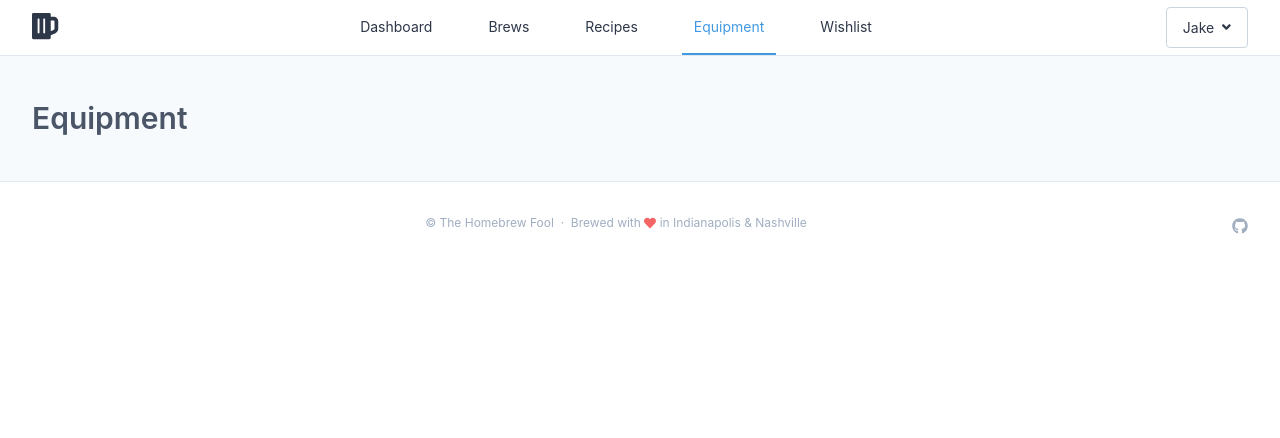
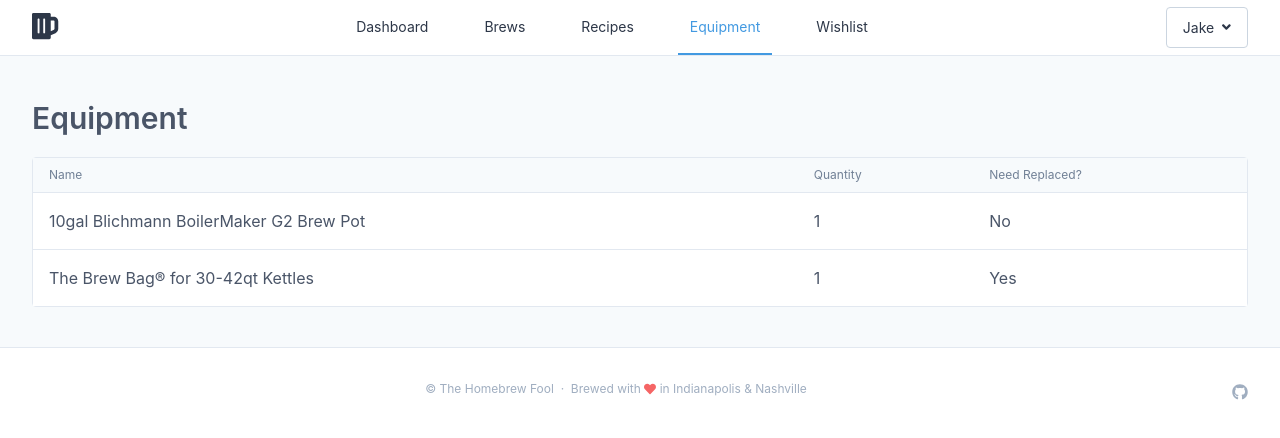
Before and after one commit to jacobelong/brewlog, a React (Create React App) app: page /equipment in a window 1280 px wide. Shown: the top 438 px of the page. Built offline with nearby package versions, Linux system fonts and the light colour scheme.

Commit message:
Refactoring

```diff
--- a/src/components/Equipment.js
+++ b/src/components/Equipment.js
@@ -1,10 +1,44 @@
-import React, { Component } from 'react'
+import React from 'react'
+import { FilterList } from './FilterComponent'
+import { Link } from 'react-router-dom'
 
-export default class Equipment extends Component {
-  render() {
-    // console.log(this.props, "FilterItems component")
-    return (
-      <h1>Equipment</h1>
-    );
+const Equipment = props => {
+
+  const headings = [
+    'Name',
+    'Quantity',
+    'Need Replaced?',
+  ];
+
+  let equipment;
+  if(props.equipment.length > 0) {
+    equipment = props.equipment.map((item) => {
+      let row = []
+      row["id"] = item.id
+      row["name"] = item.name
+      row["quantity"] = item.quantity
+      row["needsReplacement"] = (item.needsReplacement ? "Yes" : "No" )
+      return row
+    });
   }
+
+  return (
+  <>
+    <h1>Equipment</h1>
+    {(props.equipment.length) ? (
+      <FilterList
+        headings={headings}
+        rows={equipment}
+        routeBasePath="/equipment" />
+    ) : (
+      // empty state
+      <div className="w-1/3 mx-auto text-center p-6 py-10 bg-white rounded border border-gray-300 shadow-md">
+        <p className="mb-8">You haven't added any equipment yet!</p>
+        <Link to="/equipment/add" className="btn btn-primary">Add some now</Link>
+      </div>
+    )}
+  </>
+  );
 }
+
+export default Equipment;
--- a/src/components/FilterComponent.js
+++ b/src/components/FilterComponent.js
@@ -15,9 +15,9 @@ export const FilterList = (props) => {
   return (
     <div className="flex flex-col lg:flex-row">
       <div className="w-full table border rounded border-gray-300">
-        <div className="table-row">
+        <div className="table-row bg-gray-100">
           {props.headings.map((heading, index) =>
-            <div key={index} className="table-cell p-2 px-4 bg-white text-sm text-gray-500">{heading}</div>
+            <div key={index} className="table-cell p-2 px-4 text-xs text-gray-600">{heading}</div>
           )}
         </div>
 
@@ -40,7 +40,7 @@ const FilterListItem = props => {
   }
 
   return (
-    <div className="table-row p-4 px-4 text-base text-gray-700 bg-white hover:bg-blue-100 hover:text-blue-500 cursor-pointer" onClick={() => handleClick(route)}>
+    <div className="table-row p-4 px-4 text-base text-gray-700 bg-white hover:bg-blue-100 hover:text-blue-500 cursor-pointer" onClick={() => handleClick(route)} tabIndex="0">
       {Object.keys(props.item).map(key => {
         if (key !== "id")
           return <div key={key} className="table-cell table-cell p-4 border-t border-gray-300">{props.item[key]}</div>
--- a/src/components/layout/Header/index.js
+++ b/src/components/layout/Header/index.js
@@ -7,7 +7,7 @@ import UserMenu from './UserMenu';
 const Header = props => {
   return (
     <header className="flex items-center justify-between flex-wrap px-8 shadow-sm bg-white border-b border-gray-300">
-      <Link to="/"><i className="fas fa-beer text-gray-800 text-3xl mr-w mr-2"></i></Link>
+      <Link to="/"><i className="fas fa-beer text-gray-800 text-3xl mr-w"></i></Link>
       <Nav />
       <UserMenu user={props.user} isLoggedIn={props.isLoggedIn} />
     </header>
--- a/src/data/brewLogData.json
+++ b/src/data/brewLogData.json
@@ -120,26 +120,46 @@
         "ingredients": [
           {
             "Rahr 2-row pale malt": true,
-            "amount": 6,
+            "quantity": 6,
             "measure": "lb"
           },
           {
             "Rahr 2-row pale malt": true,
-            "amount": 6,
+            "quantity": 6,
             "measure": "lb"
           },
           {
             "Rahr 2-row pale malt": true,
-            "amount": 6,
+            "quantity": 6,
             "measure": "lb"
           },
           {
             "Rahr 2-row pale malt": true,
-            "amount": 6,
+            "quantity": 6,
             "measure": "lb"
           }
         ],
         "ratingIndex": 0
+      }
+    ],
+    "equipment": [
+      {
+        "id": 0,
+        "name": "10gal Blichmann BoilerMaker G2 Brew Pot",
+        "quantity": 1,
+        "description": [
+          {
+            "specs": "Dimensions: 13.9 x 16.4-inches (W x H) Add 2.25-inches for the lid. Dead space: 0.13gal"
+          }
+        ],
+        "needsReplacement": false
+      },
+      {
+        "id": 1,
+        "name": "The Brew Bag® for 30-42qt Kettles",
+        "quantity": 1,
+        "description": [],
+        "needsReplacement": true
       }
     ]
   },
```
